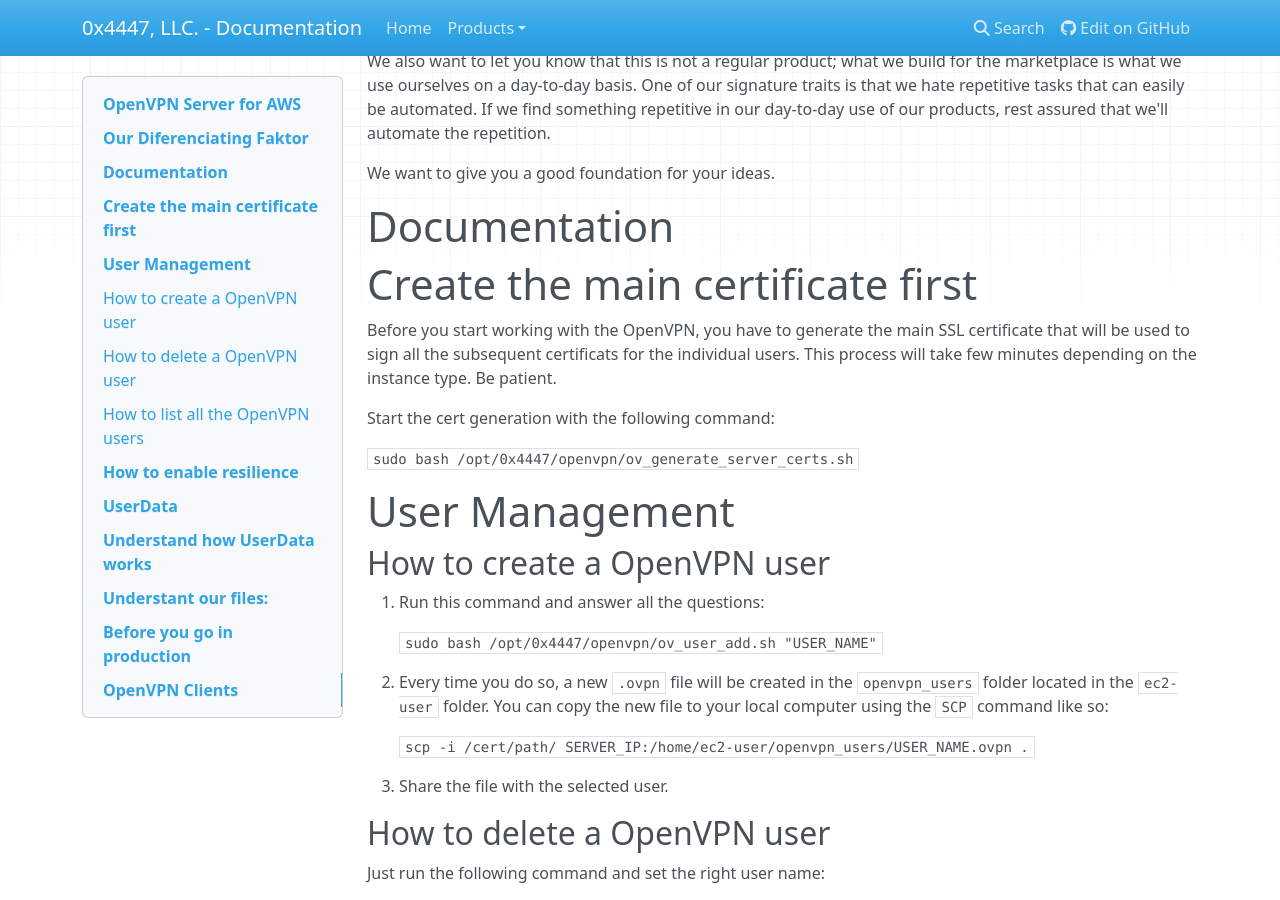
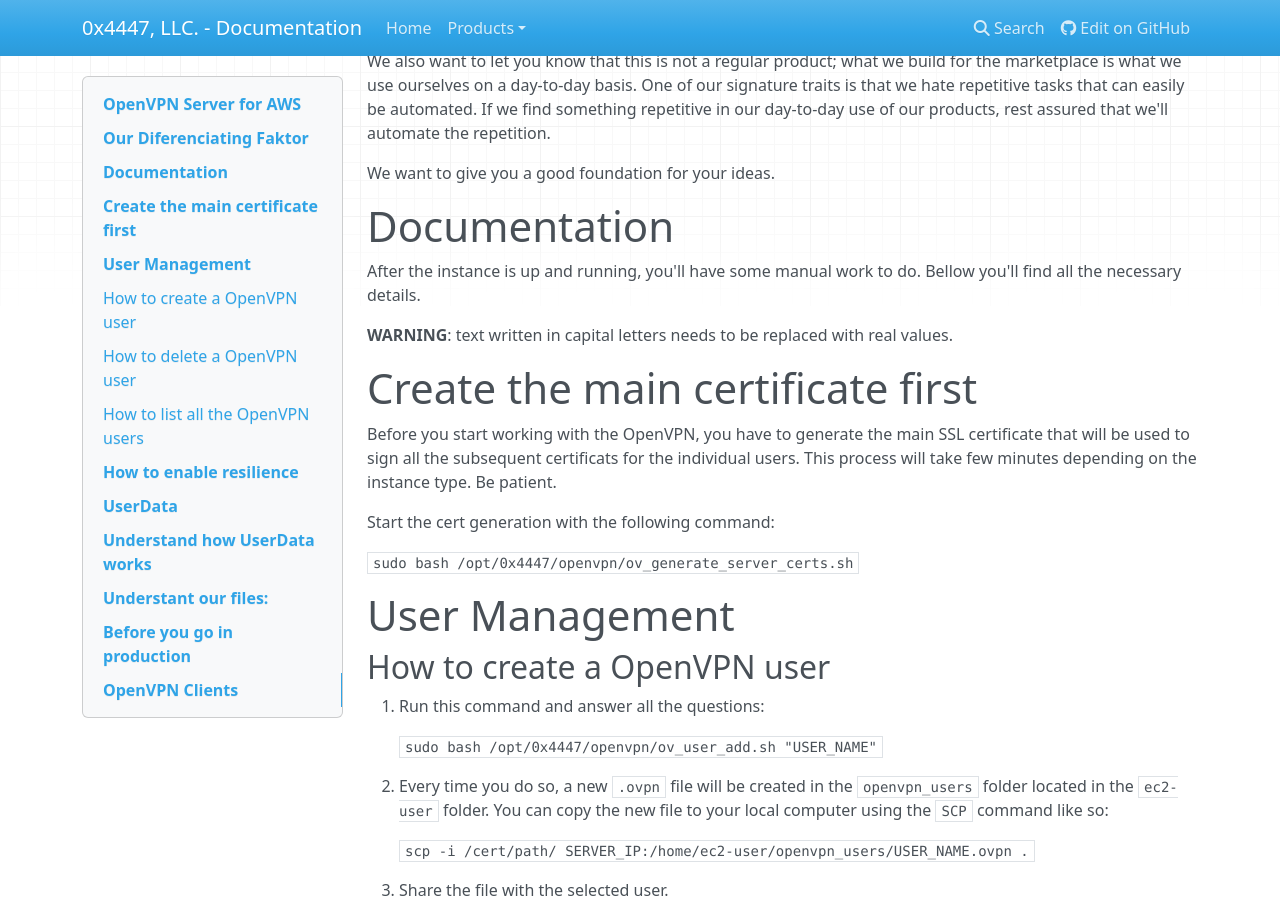
Before and after one commit to 0x4447-office/0x4447_webpage_documentation, an MkDocs documentation site: the page built from docs/products/Cloud/aws-marketplace/openvpn-server.md, in a window 1280 px wide and 900 px high, scrolled down 472 px. Built offline with MkDocs 1.6.1, drawn with Linux system fonts in a browser that asks for light colours; nearby versions of some CDN libraries.

Commit message:
Update openvpn-server.md

```diff
--- a/docs/products/Cloud/aws-marketplace/openvpn-server.md
+++ b/docs/products/Cloud/aws-marketplace/openvpn-server.md
@@ -20,6 +20,10 @@
 We want to give you a good foundation for your ideas.
 
 # Documentation
+
+After the instance is up and running, you'll have some manual work to do. Bellow you'll find all the necessary details.
+
+**WARNING**: text written in capital letters needs to be replaced with real values.
 
 # Create the main certificate first
 
```
